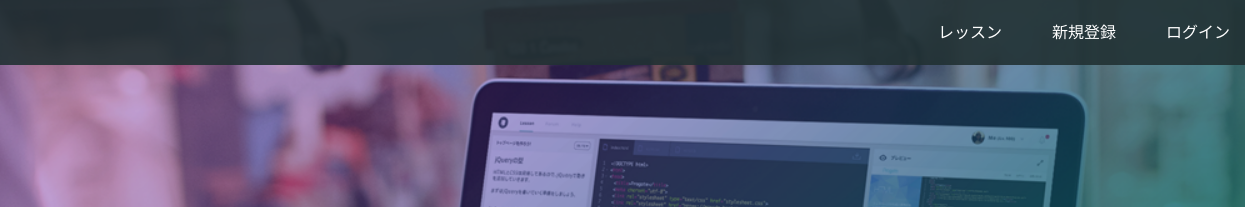
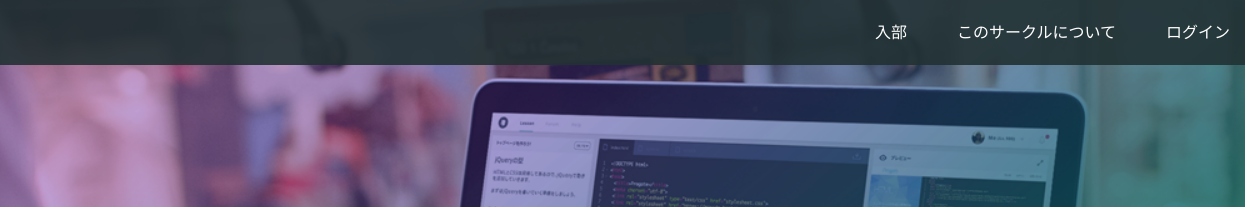
Before and after one commit to hiroki0926/tuscc, a plain HTML site: page index.html in a window 1280 px wide. Shown: the top 207 px of the page, 35-1280 px from the left. Drawn offline with Linux system fonts and the light colour scheme.

Commit message:
Update index.html

```diff
--- a/index.html
+++ b/index.html
@@ -15,8 +15,8 @@
       </div>
       <span class="fa fa-bars menu-icon"></span>
       <div class="header-right">
-        <a href="#">レッスン</a>
-        <a href="#">新規登録</a>
+        <a href="#">入部</a>
+        <a href="#">このサークルについて</a>
         <a href="#" class="login">ログイン</a>
       </div>
     </div>
```
